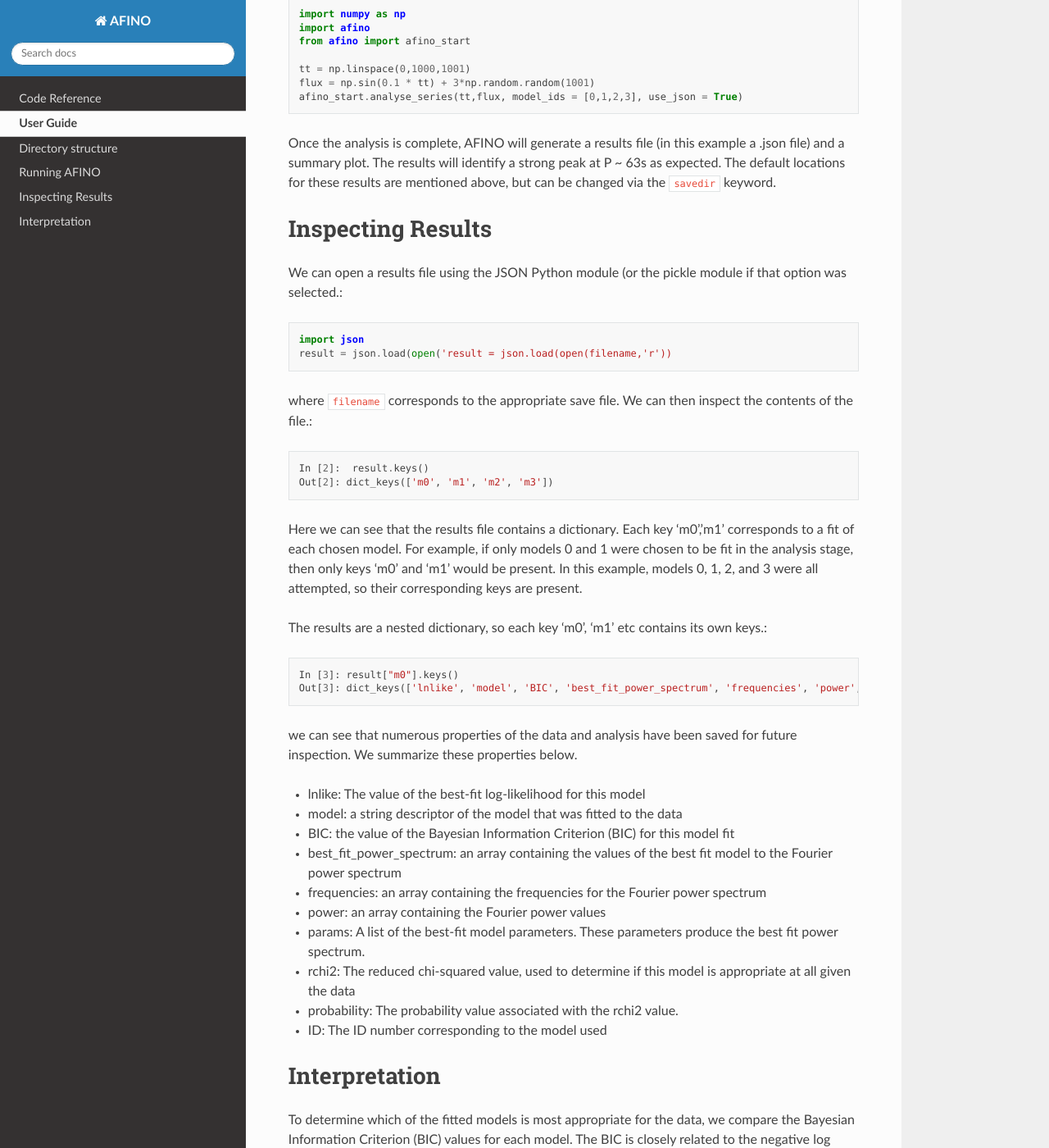
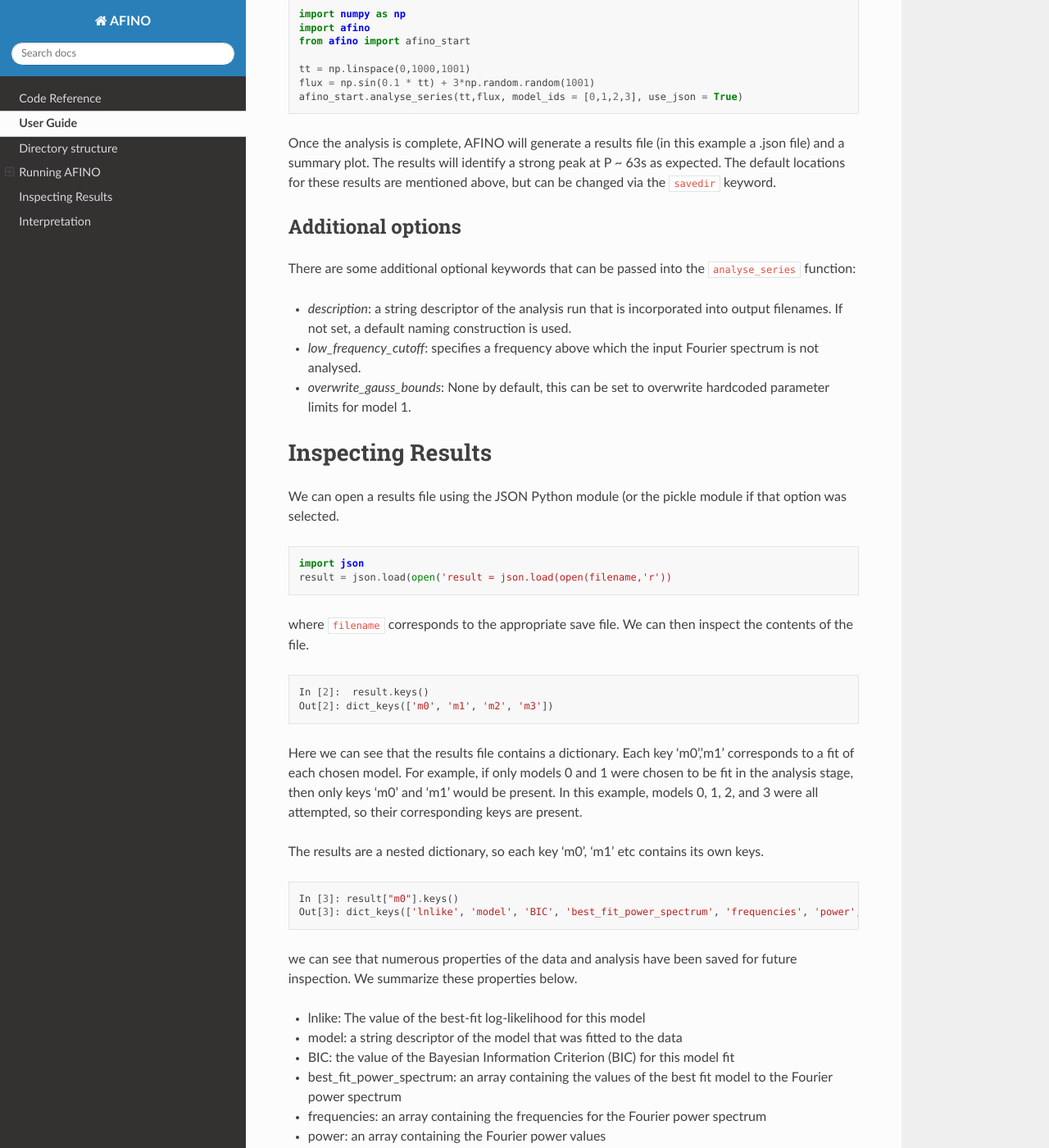
Before and after one commit to aringlis/afino_release_version, a Sphinx documentation site: the page built from docs/user_guide.rst, in a window 1280 px wide and 1400 px high, scrolled down 649 px. Shown: the whole window at 82% size. Built offline with Sphinx 7.4.7 and the Read the Docs theme 2.0.0, drawn with Linux system fonts in a browser that asks for light colours.

Commit message:
Update user_guide.rst

```diff
--- a/docs/user_guide.rst
+++ b/docs/user_guide.rst
@@ -26,22 +26,31 @@
 
 Once the analysis is complete, AFINO will generate a results file (in this example a .json file) and a summary plot. The results will identify a strong peak at P ~ 63s as expected. The default locations for these results are mentioned above, but can be changed via the ``savedir`` keyword.
 
+Additional options
+^^^^^^^^^^^^^^^^^^
+
+There are some additional optional keywords that can be passed into the ``analyse_series`` function:
+
+* *description*: a string descriptor of the analysis run that is incorporated into output filenames. If not set, a default naming construction is used.
+* *low_frequency_cutoff*: specifies a frequency above which the input Fourier spectrum is not analysed.
+* *overwrite_gauss_bounds*: None by default, this can be set to overwrite hardcoded parameter limits for model 1.
+
 Inspecting Results
 ------------------
 
-We can open a results file using the JSON Python module (or the pickle module if that option was selected.::
+We can open a results file using the JSON Python module (or the pickle module if that option was selected. ::
 
   import json
   result = json.load(open('result = json.load(open(filename,'r'))
 
-where ``filename`` corresponds to the appropriate save file. We can then inspect the contents of the file.::
+where ``filename`` corresponds to the appropriate save file. We can then inspect the contents of the file. ::
 
   In [2]:  result.keys()
   Out[2]: dict_keys(['m0', 'm1', 'm2', 'm3'])
 
 Here we can see that the results file contains a dictionary. Each key 'm0','m1' corresponds to a fit of each chosen model. For example, if only models 0 and 1 were chosen to be fit in the analysis stage, then only keys 'm0' and 'm1' would be present. In this example, models 0, 1, 2, and 3 were all attempted, so their corresponding keys are present.
 
-The results are a nested dictionary, so each key 'm0', 'm1' etc contains its own keys.::
+The results are a nested dictionary, so each key 'm0', 'm1' etc contains its own keys. ::
 
   In [3]: result["m0"].keys()
   Out[3]: dict_keys(['lnlike', 'model', 'BIC', 'best_fit_power_spectrum', 'frequencies', 'power', 'params', 'rchi2', 'probability', 'ID'])
```
